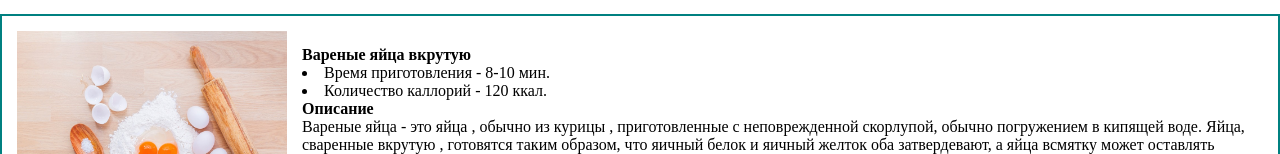
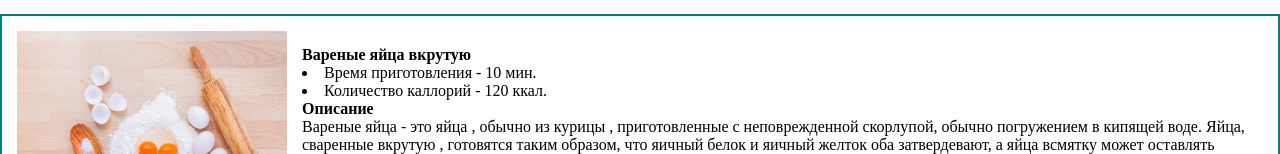
Before and after one commit to stasBigunenko/pet-cooking-book, a React (Create React App) app: page / in a window 1280 px wide. Shown: the part 603-757 px from the top of the page. Built offline with nearby package versions, Linux system fonts and the light colour scheme; no server answers; data requests are answered from the project's data file.

Commit message:
Created simple validation in PUT inputs

```diff
--- a/db.json
+++ b/db.json
@@ -3,7 +3,7 @@
     {
       "id": 1,
       "title": "Вареные яйца вкрутую",
-      "cookingTime": "8-10",
+      "cookingTime": "10",
       "calories": 120,
       "description": "Вареные яйца - это яйца , обычно из курицы , приготовленные с неповрежденной скорлупой, обычно погружением в кипящей воде. Яйца, сваренные вкрутую , готовятся таким образом, что яичный белок и яичный желток оба затвердевают, а яйца всмятку может оставлять желток, а иногда и белок, по крайней мере частично жидкий и сырой. Вареные яйца - популярный завтрак во всем мире.",
       "url": "egg.png",
@@ -12,7 +12,7 @@
     {
       "id": 2,
       "title": "Блины тонкие",
-      "cookingTime": "35-40",
+      "cookingTime": "40",
       "calories": 1000,
       "description": "Тонкие же блины пришли к нам из Франции, и стали называться блинчиками, они могут быть как с начинкой, так и без неё, ведь только в тонкий блинчик вы сможете завернуть начинку. И хотя со словом, вроде, всё понятно, я иногда по-прежнему продолжаю называть тонкие блинчики — блинами.",
       "url": "pancakes.png",
@@ -21,7 +21,7 @@
     {
       "id": 3,
       "title": "Паста карбонара",
-      "cookingTime": "20-25",
+      "cookingTime": "25",
       "calories": 2000,
       "description": "Паста карбонара — спагетти с мелкими кусочками бекона, смешанные с соусом из яиц, сыра пармезан и пекорино романо, соли и свежемолотого чёрного перца. Этот соус доходит до полной готовности от тепла только что сваренной пасты",
       "url": "pasta.png",
@@ -30,7 +30,7 @@
     {
       "id": 4,
       "title": "Пицца маргарита",
-      "cookingTime": "25-30",
+      "cookingTime": "30",
       "calories": 2500,
       "description": "Пи́цца — традиционное итальянское блюдо в виде круглой дрожжевой лепёшки, выпекаемой с уложенной сверху начинкой из томатного соуса, сыра и зачастую других ингредиентов, таких как мясо, овощи, грибы и других продуктов.",
       "url": "pizza.png",
@@ -39,7 +39,7 @@
     {
       "id": 5,
       "title": "Лосось",
-      "cookingTime": "15-20",
+      "cookingTime": "20",
       "calories": 1500,
       "description": "Наиболее популярные из рыбных рецептов являются рецепты блюд из лосося с фото. Лосось — вкусная и сытная рыба, которую просто готовить, ее можно и варить, и запекать, и жарить, подходит лосось как для холодных, так и для горячих блюд, что делает рыбу универсальной в использовании. Узнайте, что приготовить из лосося из раздела нашего сайта, тема которого — приготовление лосося. Именно здесь опытные хозяйки делятся советами на тему, как приготовить лосось в домашних условиях. Удачи в приготовлении!",
       "url": "salmon.png",
@@ -48,7 +48,7 @@
     {
       "id": 6,
       "title": "Стейк",
-      "cookingTime": "7-12",
+      "cookingTime": "12",
       "calories": 1800,
       "description": "Стейк (от англ. steak — кусок мяса) — толстый кусок обжаренного мяса. Стейк из лучших частей говядины обычно называется просто стейком (иногда также бифштексом (англ. beef steak)).",
       "url": "steaks.png",
@@ -57,7 +57,7 @@
     {
       "id": 7,
       "title": "Овощи грилль",
-      "cookingTime": "5-10",
+      "cookingTime": "10",
       "calories": 800,
       "description": "Блюдо каталонской кухни из печеных баклажанов, сладкого перца (обязательно) и лука с помидорами (по выбору).",
       "url": "vegetables.png",
--- a/src/Components/AddReceipt/AddReceipt.js
+++ b/src/Components/AddReceipt/AddReceipt.js
@@ -8,9 +8,6 @@ import DishesService from "../../API/DischesService.js";
 // Component that create new receipt
 const AddReceipt = ({dishes, create}) => {
 
-    // Hook useRef to test if it's the first render
-    const firstRender = useRef(true)
-
     // Hook useState to set up initial value
     const [dish, setDish] = useState({
         title: '',
@@ -19,30 +16,6 @@ const AddReceipt = ({dishes, create}) => {
         description: '',
         receipt: '',
     })
-
-    // for every change in our state this will be fired
-    // we add validation here and disable the save button if required
-    useEffect(() => {
-
-        // skip validation on first render
-        if (firstRender.current) {
-            firstRender.current = false
-            return
-        }
-
-        formValidation()
-
-    }, [dish])
-
-    const formValidation = () => {
-        for (let key in dish) {
-            if (dish.key === "") {
-                return true
-            } else {
-                return false
-            }
-        }
-    }
 
     // Hook to control the state of the modal window
     const [modalAddReceipt, setModalAddReceipt] = useState(false)
--- a/src/Components/RecipeCard/RecipeCard.js
+++ b/src/Components/RecipeCard/RecipeCard.js
@@ -1,4 +1,4 @@
-import React, {useState} from 'react';
+import React, {useEffect, useRef, useState} from 'react';
 import classes from './RecipeCard.module.css'
 import MyModal from "../MyModal/MyModal.js";
 import DishesService from "../../API/DischesService.js";
@@ -109,43 +109,48 @@ const RecipeCard = ({dish, remove, change, changedLikes}) => {
                 }}
             >Редактировать</button>
             <MyModal active={modal2Active} setActive={setModal2Active} >
-                <form>
+                <form onSubmit={(e) =>{
+                    changeDishByID(e)
+                    change(updatedDish)
+                }}>
                     <InputMy
                         value={dishChange.title}
                         onChange={e => setDishChange({...dishChange, title: e.target.value})}
                         type="text"
                         placeholder={dishChange.title}
+                        required
                     />
                     <InputMy
                         value={dishChange.cookingTime}
                         onChange={e => setDishChange({...dishChange, cookingTime: e.target.value})}
-                        type="text"
+                        type="number"
+                        min="0"
                         placeholder={dishChange.cookingTime}
+                        required
                     />
                     <InputMy
                         value={dishChange.calories}
                         onChange={e => setDishChange({...dishChange, calories: e.target.value})}
-                        type="text"
+                        type="number"
+                        min="0"
                         placeholder={dishChange.calories}
+                        required
                     />
                     <InputMy
                         value={dishChange.description}
                         onChange={e => setDishChange({...dishChange, description: e.target.value})}
                         type="text"
                         placeholder={dishChange.description}
+                        required
                     />
                     <InputMy
                         value={dishChange.receipt}
                         onChange={e => setDishChange({...dishChange, receipt: e.target.value})}
                         type="text"
                         placeholder={dishChange.receipt}
+                        required
                     />
-                    <MyButton
-                        onClick={(e) =>{
-                            changeDishByID(e)
-                            change(updatedDish)
-                        }}
-                    >
+                    <MyButton>
                         Отправить отредактированный рецепт в книгу рецептов
                     </MyButton>
                 </form>
```
